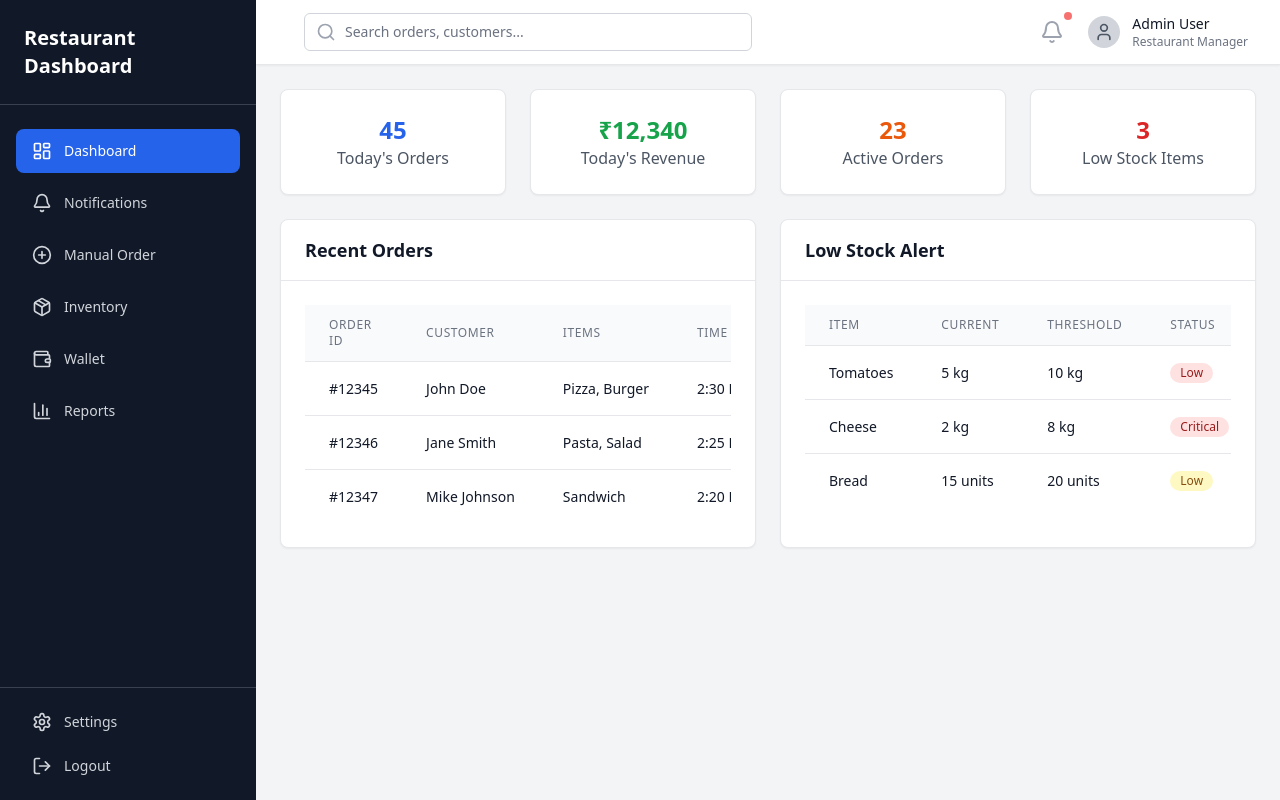
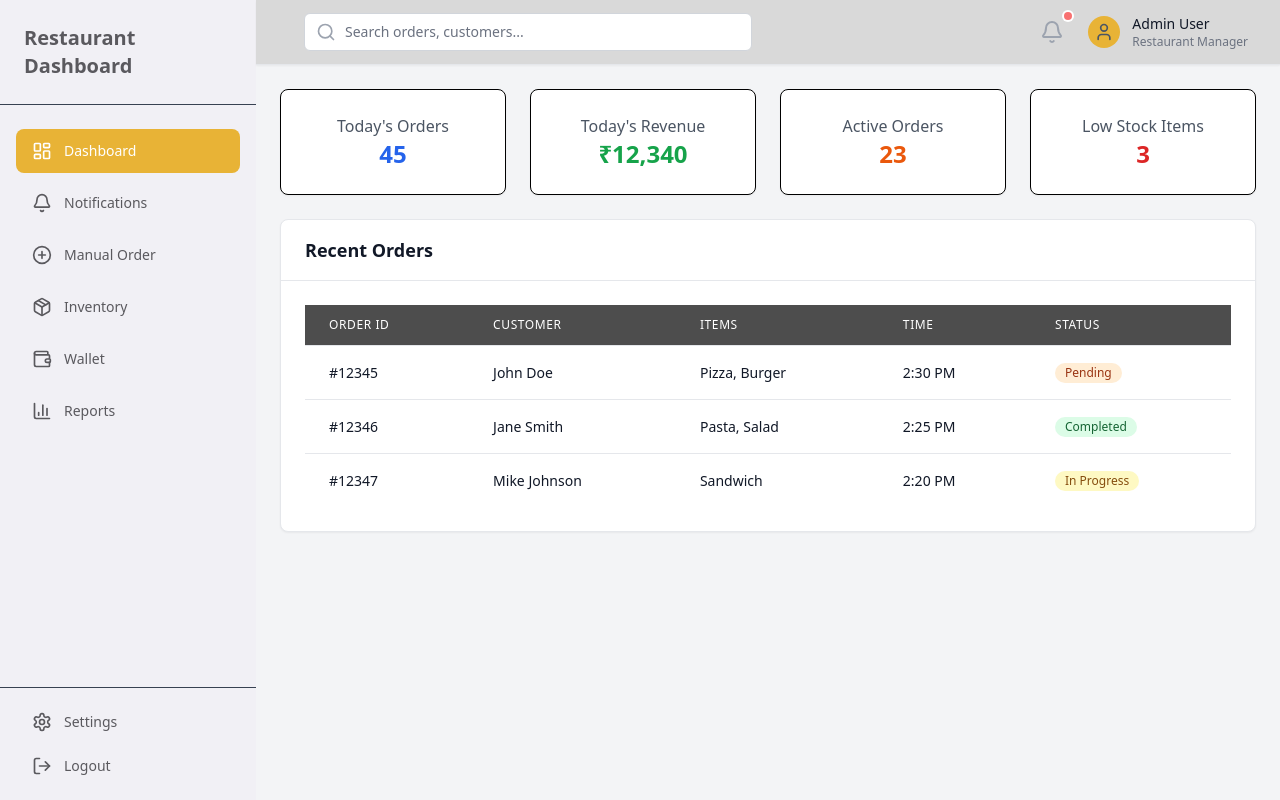
Before and after one commit to Lokeshzz7/mrkadalai_staff_app, a React (Vite) app: page / in a window 1280 px wide. Built offline with nearby package versions, Linux system fonts and the light colour scheme.

Commit message:
Updated Header , SideBar , Home and Inventory Structure and Theme. Tailwind Config for Colors updated

```diff
--- a/src/components/Header.jsx
+++ b/src/components/Header.jsx
@@ -3,7 +3,7 @@ import { Search, Bell, User, Menu } from 'lucide-react'
 
 const Header = ({ onMenuClick }) => {
     return (
-        <header className="bg-white shadow-sm border-b border-gray-200 sticky top-0 z-30">
+        <header className="bg-header shadow-sm border-b border-gray-200 sticky top-0 z-30">
             <div className="px-4 sm:px-6 lg:px-8">
                 <div className="flex items-center justify-between h-16">
                     {/* Mobile menu button */}
@@ -40,7 +40,7 @@ const Header = ({ onMenuClick }) => {
                         {/* Profile */}
                         <div className="flex items-center space-x-2 sm:space-x-3">
                             <div className="flex-shrink-0">
-                                <div className="h-7 w-7 sm:h-8 sm:w-8 rounded-full bg-gray-300 flex items-center justify-center">
+                                <div className="h-7 w-7 sm:h-8 sm:w-8 rounded-full bg-theme flex items-center justify-center">
                                     <User className="h-4 w-4 sm:h-5 sm:w-5 text-gray-600" />
                                 </div>
                             </div>
--- a/src/components/Sidebar.jsx
+++ b/src/components/Sidebar.jsx
@@ -23,14 +23,14 @@ const Sidebar = ({ onClose }) => {
     ]
 
     return (
-        <div className="bg-gray-900 text-white w-64 min-h-screen flex flex-col">
+        <div className="bg-nav text-primary w-64 min-h-screen flex flex-col">
             {/* Logo and close button */}
             <div className="p-6 border-b border-gray-700 flex items-center justify-between">
                 <h1 className="text-lg sm:text-xl font-bold">Restaurant Dashboard</h1>
                 {/* Close button (only mobile) */}
                 <button
                     type="button"
-                    className="lg:hidden p-1 rounded-md text-gray-400 hover:text-white hover:bg-gray-800 focus:outline-none focus:ring-2 focus:ring-white"
+                    className="lg:hidden p-1 rounded-md text-primary hover:text-white hover:bg-gray-800 focus:outline-none focus:ring-2 focus:ring-white"
                     onClick={onClose}
                 >
                     <X className="h-6 w-6" />
@@ -47,8 +47,8 @@ const Sidebar = ({ onClose }) => {
                                 onClick={() => onClose && onClose()}
                                 className={({ isActive }) =>
                                     `flex items-center px-4 py-3 text-sm font-medium rounded-lg transition-colors ${isActive
-                                        ? 'bg-blue-600 text-white'
-                                        : 'text-gray-300 hover:bg-gray-800 hover:text-white'
+                                        ? 'bg-theme text-white'
+                                        : 'text-primary hover:bg-none hover:text-black'
                                     }`
                                 }
                             >
@@ -62,11 +62,11 @@ const Sidebar = ({ onClose }) => {
 
             {/* Bottom Section */}
             <div className="p-4 border-t border-gray-700">
-                <button className="flex items-center w-full px-4 py-2 text-sm font-medium text-gray-300 rounded-lg hover:bg-gray-800 hover:text-white transition-colors">
+                <button className="flex items-center w-full px-4 py-2 text-sm font-medium text-primary rounded-lg hover:bg-gray-800 hover:text-white transition-colors">
                     <Settings className="mr-3 h-5 w-5 flex-shrink-0" />
                     <span className="truncate">Settings</span>
                 </button>
-                <button className="flex items-center w-full px-4 py-2 text-sm font-medium text-gray-300 rounded-lg hover:bg-gray-800 hover:text-white transition-colors mt-2">
+                <button className="flex items-center w-full px-4 py-2 text-sm font-medium text-primary rounded-lg hover:bg-gray-800 hover:text-white transition-colors mt-2">
                     <LogOut className="mr-3 h-5 w-5 flex-shrink-0" />
                     <span className="truncate">Logout</span>
                 </button>
--- a/src/components/ui/Button.jsx
+++ b/src/components/ui/Button.jsx
@@ -10,7 +10,7 @@ const Button = ({
     type = 'button',
     ...props
 }) => {
-    const baseClasses = 'font-medium rounded-lg transition-colors focus:outline-none focus:ring-2 focus:ring-offset-2'
+    const baseClasses = 'font-medium rounded-lg transition-colors focus:outline-none'
 
     const variants = {
         primary: 'bg-blue-600 text-white hover:bg-blue-700 focus:ring-blue-500 disabled:bg-blue-300',
@@ -18,7 +18,8 @@ const Button = ({
         success: 'bg-green-600 text-white hover:bg-green-700 focus:ring-green-500 disabled:bg-green-300',
         danger: 'bg-red-600 text-white hover:bg-red-700 focus:ring-red-500 disabled:bg-red-300',
         warning: 'bg-yellow-600 text-white hover:bg-yellow-700 focus:ring-yellow-500 disabled:bg-yellow-300',
-        outline: 'border border-gray-300 bg-white text-gray-700 hover:bg-gray-50 focus:ring-blue-500 disabled:bg-gray-50'
+        outline: 'border border-gray-300 bg-white text-gray-700 hover:bg-gray-50 focus:ring-blue-500 disabled:bg-gray-50',
+        black: 'bg-black text-white hover:bg-gray-900 disabled:bg-gray-500',
     }
 
     const sizes = {
--- a/src/components/ui/Card.jsx
+++ b/src/components/ui/Card.jsx
@@ -1,8 +1,9 @@
 import React from 'react'
 
-const Card = ({ children, className = '', title, ...props }) => {
+const Card = ({ children, className = '', title,Black = false, ...props }) => {
+    const border = Black ? 'border-black' : 'border-gray-200'
     return (
-        <div className={`bg-white rounded-lg shadow-sm border border-gray-200 ${className}`} {...props}>
+        <div className={`bg-white rounded-lg shadow-sm border ${border} ${className}`} {...props}>
             {title && (
                 <div className="px-6 py-4 border-b border-gray-200">
                     <h3 className="text-lg font-semibold text-gray-900">{title}</h3>
--- a/src/components/ui/Table.jsx
+++ b/src/components/ui/Table.jsx
@@ -4,12 +4,12 @@ const Table = ({ headers, data, className = '' }) => {
     return (
         <div className={`overflow-x-auto ${className}`}>
             <table className="min-w-full divide-y divide-gray-200">
-                <thead className="bg-gray-50">
+                <thead className="bg-list">
                     <tr>
                         {headers.map((header, index) => (
                             <th
                                 key={index}
-                                className="px-6 py-3 text-left text-xs font-medium text-gray-500 uppercase tracking-wider"
+                                className="px-6 py-3 text-left text-xs font-medium text-white uppercase tracking-wider"
                             >
                                 {header}
                             </th>
--- a/src/pages/Dashboard.jsx
+++ b/src/pages/Dashboard.jsx
@@ -30,25 +30,25 @@ const Dashboard = () => {
                 // * Stats Cards
              */}
             <div className="grid grid-cols-1 md:grid-cols-4 gap-6">
-                <Card className="text-center">
+                <Card Black className="text-center">
+                    <p className="text-gray-600">Today's Orders</p>
                     <h3 className="text-2xl font-bold text-blue-600">45</h3>
-                    <p className="text-gray-600">Today's Orders</p>
                 </Card>
-                <Card className="text-center">
+                <Card Black className="text-center">
+                    <p className="text-gray-600">Today's Revenue</p>
                     <h3 className="text-2xl font-bold text-green-600">₹12,340</h3>
-                    <p className="text-gray-600">Today's Revenue</p>
                 </Card>
-                <Card className="text-center">
+                <Card Black className="text-center">
+                    <p className="text-gray-600">Active Orders</p>
                     <h3 className="text-2xl font-bold text-orange-600">23</h3>
-                    <p className="text-gray-600">Active Orders</p>
                 </Card>
-                <Card className="text-center">
+                <Card Black className="text-center">
+                    <p className="text-gray-600">Low Stock Items</p>
                     <h3 className="text-2xl font-bold text-red-600">3</h3>
-                    <p className="text-gray-600">Low Stock Items</p>
                 </Card>
             </div>
 
-            <div className="grid grid-cols-1 lg:grid-cols-2 gap-6">
+            <div>
                 {/*
                     // * Recent Orders Table
                 */}
@@ -58,16 +58,6 @@ const Dashboard = () => {
                         data={recentOrders}
                     />
                 </Card>
-
-                {/*
-                    // * Low Stock Table
-                */}
-                <Card title="Low Stock Alert">
-                    <Table
-                        headers={['Item', 'Current', 'Threshold', 'Status']}
-                        data={lowStockItems}
-                    />
-                </Card>
             </div>
         </div>
     )
--- a/src/pages/Inventory.jsx
+++ b/src/pages/Inventory.jsx
@@ -38,19 +38,32 @@ const Inventory = () => {
             <div className="flex justify-between items-center">
                 <div className="flex space-x-4">
                     <Button
-                        variant={activeTab === 'stock' ? 'primary' : 'secondary'}
+                        variant={activeTab === 'stock' ? 'black' : 'secondary'}
                         onClick={() => setActiveTab('stock')}
                     >
                         Stock Availability
                     </Button>
                     <Button
-                        variant={activeTab === 'activity' ? 'primary' : 'secondary'}
+                        variant={activeTab === 'activity' ? 'black' : 'secondary'}
                         onClick={() => setActiveTab('activity')}
                     >
                         Activity Log
                     </Button>
                 </div>
-                <Button onClick={() => setShowAddModal(true)}>Add Stock</Button>
+                <div className="flex space-x-2">
+                <Button
+                    className="px-4 py-2 bg-green-600 text-white rounded text-sm font-medium"
+                    onClick={() => setShowAddModal(true)}
+                >
+                    Add Stock
+                </Button>
+                <Button
+                    className="px-4 py-2 bg-red-600 text-white rounded text-sm font-medium"
+                    onClick={() => alert('Detect Stock clicked')}
+                >
+                    Detect Stock
+                </Button>
+            </div>
             </div>
 
 
--- a/tailwind.config.js
+++ b/tailwind.config.js
@@ -2,7 +2,18 @@
 module.exports = {
   content: ["./index.html", "./src/**/*.{js,jsx,ts,tsx}"],
   theme: {
-    extend: {},
+    extend: {
+      colors: {
+        bg: '#fefff9',
+        header: '#d9d9d9',
+        nav: '#f1f0f5',
+        theme:'#e8b336',
+        primary: '#5a595e',
+        secondary: '#ffffff',
+        inverse: '#ffffff',
+        list:'#4d4d4d',
+      },
+    },
   },
   plugins: [],
 }
```
